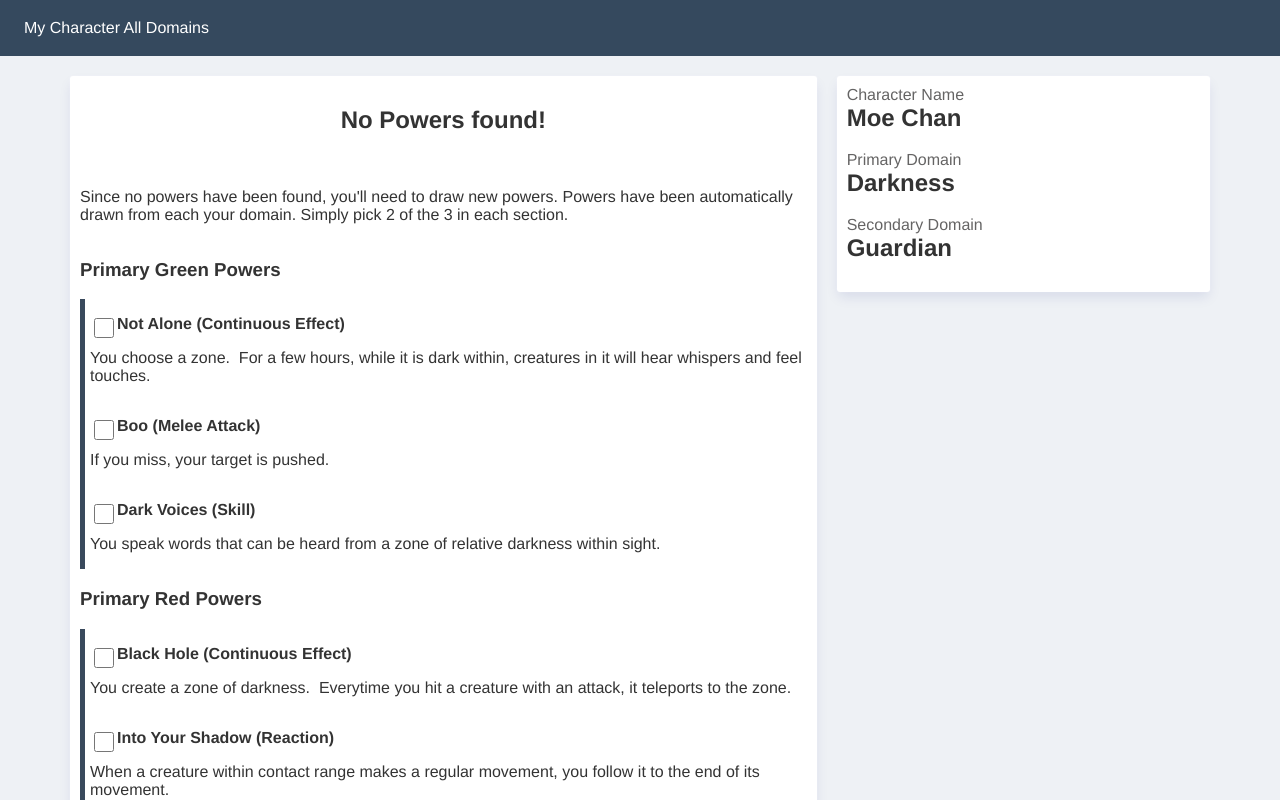
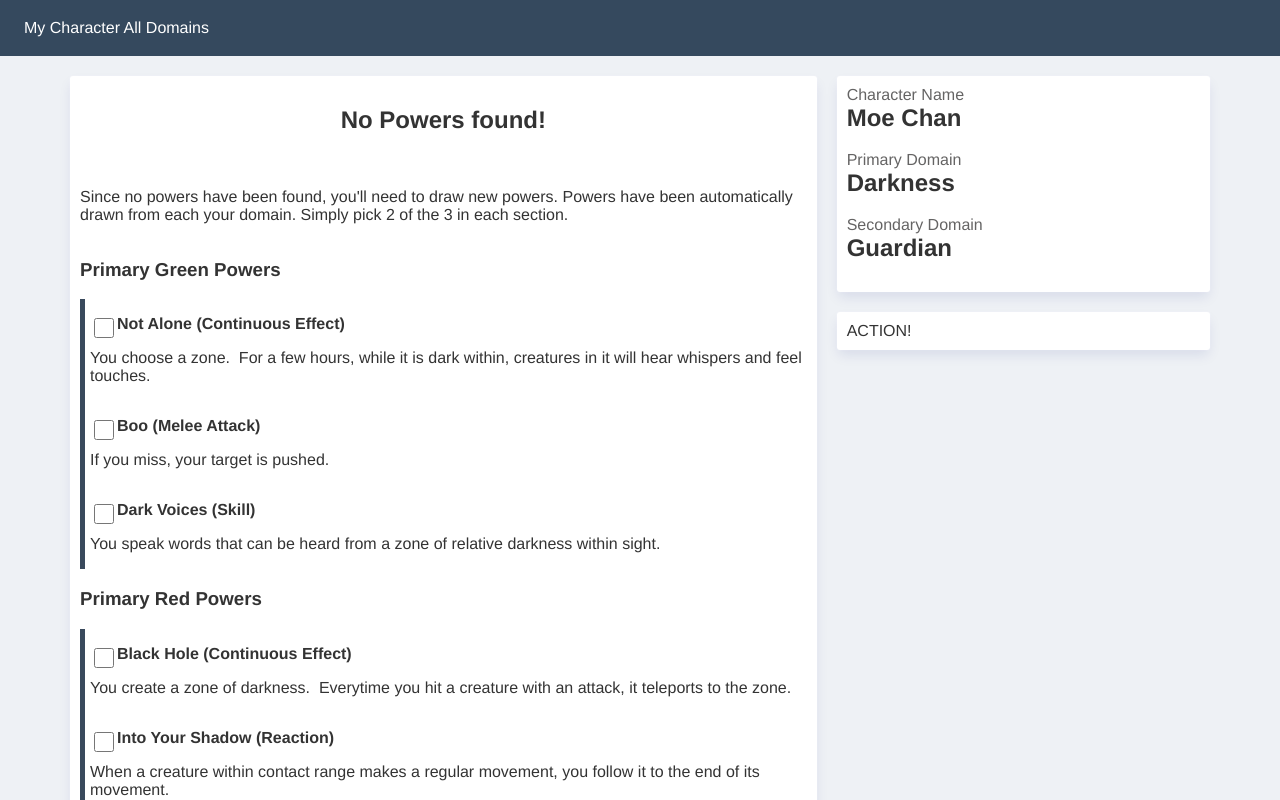
Before and after one commit to xdrdak/landfinity-cards, a Vue app: page / in a window 1280 px wide. Shown: the top 800 px of the page. Built offline with nearby package versions, Linux system fonts and the light colour scheme.

Commit message:
Better docks for powerpickernewchar. Added New character action component

```diff
--- /dev/null
+++ b/src/components/CharacterActions.vue
@@ -0,0 +1,16 @@
+<template>
+  <div>
+    ACTION!
+  </div>
+</template>
+
+<script>
+
+export default {
+  name: 'character-actions',
+};
+</script>
+
+<style>
+
+</style>
--- a/src/components/CharacterViewer.vue
+++ b/src/components/CharacterViewer.vue
@@ -10,6 +10,9 @@
         <v-card class="character-grid__bio">
           <character-bio></character-bio>
         </v-card>
+        <v-card class="character-grid__actions">
+          <character-actions></character-actions>
+        </v-card>
       </div>
     </div>
     <character-builder v-else></character-builder>
@@ -20,6 +23,7 @@
 import { mapGetters } from 'vuex';
 import VCard from '@/components/VCard';
 import CharacterBio from '@/components/CharacterBio';
+import CharacterActions from '@/components/CharacterActions';
 import CharacterBuilder from '@/components/CharacterBuilder';
 import CharacterPowers from '@/components/CharacterPowers';
 
@@ -27,6 +31,7 @@ export default {
   name: 'character-viewer',
   components: {
     CharacterBio,
+    CharacterActions,
     CharacterBuilder,
     CharacterPowers,
     VCard,
@@ -48,6 +53,10 @@ export default {
     grid-template-columns: 1fr;
   }
 
+  .character-grid__bio {
+    margin-bottom: var(--grid-gap);
+  }
+
   @media (min-width: 768px) {
     .character-grid {
       grid-template-columns: 2fr 1fr;
--- a/src/components/PowerPickerNewCharacter.vue
+++ b/src/components/PowerPickerNewCharacter.vue
@@ -84,6 +84,8 @@ export default {
       this.redSecondaryPowers = sampleSize(secondaryPowers.filter(p => filterColor(p, 'red')), 3);
     },
     addPowers() {
+      // Concat all powers together. We'll be going through them
+      // all to filter out the ones that are not selected.
       const powers = [
         ...this.greenPrimaryPowers,
         ...this.redPrimaryPowers,
@@ -91,6 +93,8 @@ export default {
         ...this.redSecondaryPowers,
       ];
 
+      // Concat all user selections to obtain a list of ids that correspond
+      // to powers
       const selectedPowers = [
         ...this.selectedGreenPrimary,
         ...this.selectedRedPrimary,
```
